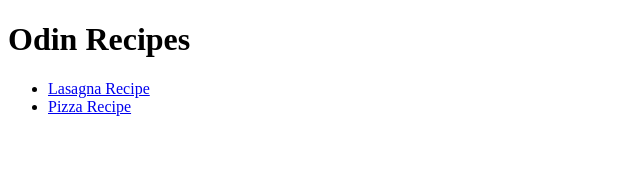
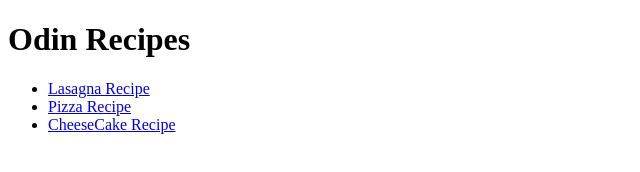
Before and after one commit to komola-me/odin-recipes, a plain HTML site: page index.html in a window 1280 px wide. Shown: the whole page, without its empty margins (0-640 px from the left). Drawn offline with Linux system fonts and the light colour scheme.

Commit message:
add link to cheeseCake recipe page

```diff
--- a/index.html
+++ b/index.html
@@ -10,6 +10,7 @@
     <ul>
         <li><a href="/recipes/lasagna.html">Lasagna Recipe</a></li>
         <li><a href="/recipes/pizza.html">Pizza Recipe</a></li>
+        <li><a href="/recipes/cheesecake.html">CheeseCake Recipe</a></li>
     </ul>
 
 </body>
```
